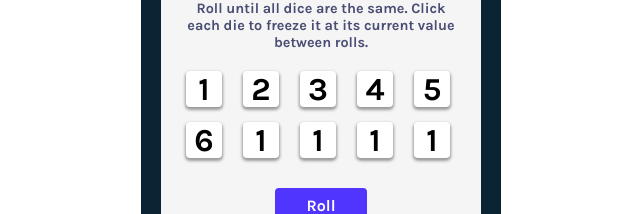
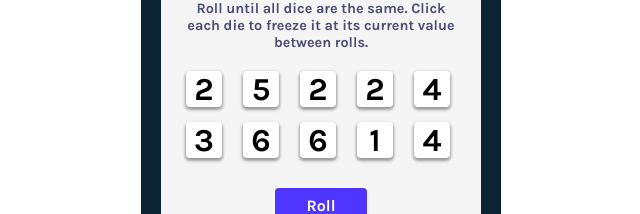
Before and after one commit to Sven-27/tenzies, a React (Create React App) app: page / in a window 1280 px wide. Shown: the part 293-507 px from the top of the page, without its empty margins (319-959 px from the left). Built offline with nearby package versions, Linux system fonts and the light colour scheme.

Commit message:
added dynamic random numbers to dice

```diff
--- a/src/App.scss
+++ b/src/App.scss
@@ -43,6 +43,7 @@
       font-size: 18px;
       font-weight: 700;
       font-size: 16px;
+      cursor: pointer;
     }
   }
 }
--- a/src/App.tsx
+++ b/src/App.tsx
@@ -1,4 +1,5 @@
-import './App.scss';
+import { useState } from "react"
+import "./App.scss"
 import Die from "./Die"
 
 function App() {
@@ -10,7 +11,15 @@ function App() {
     return newDice
   }
 
-  console.log(allNewDice())
+  const [ diceValue, setDiceValue ] = useState(allNewDice())
+
+  const randomDiceNumbers = diceValue.map(( number, index ) => (
+    <Die key={ index } value={ number } />
+  ))
+
+  const rollDice = () => {
+    setDiceValue(allNewDice())
+  }
 
   return (
     <main className="app">
@@ -21,18 +30,14 @@ function App() {
            current value between rolls.
         </p>
       <section className="dice-container">
-        <Die value="1" />
-        <Die value="2" />
-        <Die value="3" />
-        <Die value="4" />
-        <Die value="5" />
-        <Die value="6" />
-        <Die value="1" />
-        <Die value="1" />
-        <Die value="1" />
-        <Die value="1" />
+        { randomDiceNumbers }
       </section>
-      <button className="app-button">Roll</button>
+      <button
+        className="app-button"
+        onClick={rollDice}
+      >
+        Roll
+      </button>
       </div>
     </main>
   );
```
